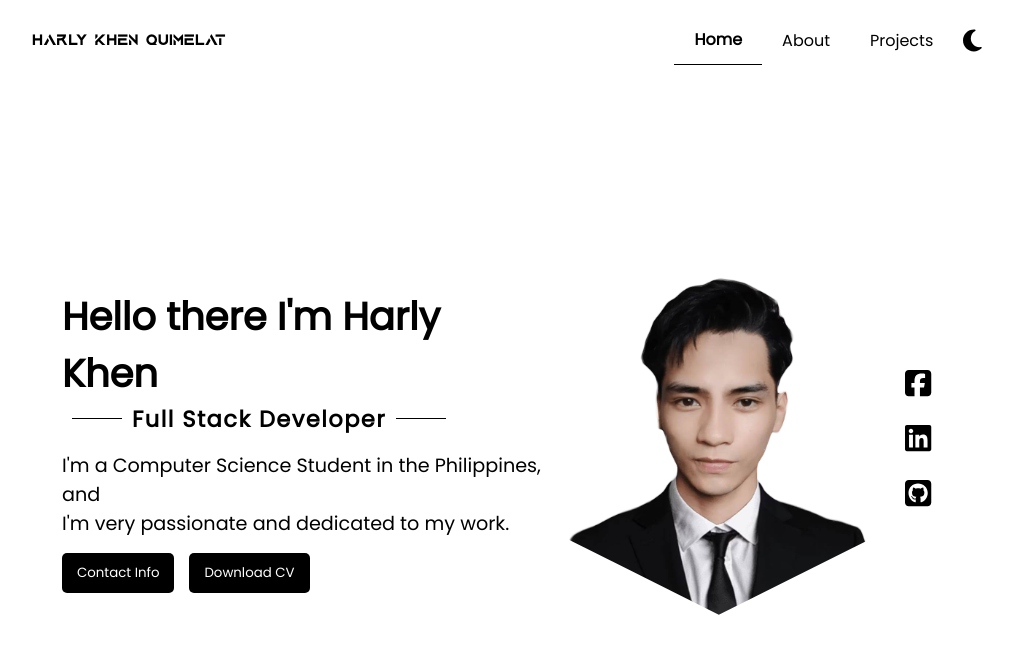
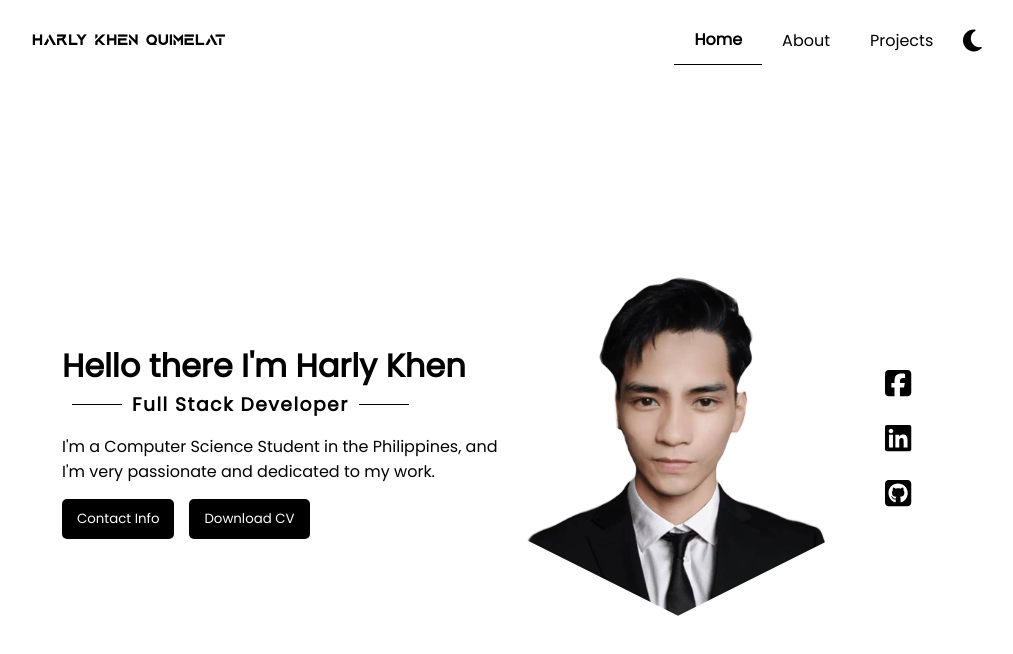
Before and after one commit to mokuken/harlykhen, a React (Vite) app: page /#/ in a window 1280 px wide. Shown: the top 654 px of the page, without its empty margins (138-1151 px from the left). Built offline with nearby package versions, Linux system fonts and the light colour scheme.

Commit message:
re-adjust home grid

```diff
--- a/src/App.css
+++ b/src/App.css
@@ -76,8 +76,8 @@ main {
 
   .home-container {
     display: grid;
-  grid-template-columns: 5fr 2fr 0.5fr; /* Moved the profile image to the left and socials to the right */
-  grid-template-rows: 1fr;
+    grid-template-columns: repeat(10, 1fr);
+    grid-template-rows: repeat(10, 1fr);
     grid-column-gap: 0px;
     grid-row-gap: 0px;
     height: 90vh;
@@ -85,8 +85,7 @@ main {
   }
 
 .hero {
-  grid-area: 1 / 1 / 2 / 2; /* Hero section in the first column */
-  font-size: larger;
+  grid-area: 1 / 1 / 11 / 6; /* Hero section in the first column */
 }
 
 .hero p {
@@ -121,16 +120,16 @@ main {
 }
 
 .socials {
-  grid-area: 1 / 3 / 2 / 4; /* Socials section in the third column (moved to the right) */
+  grid-area: 1 / 10 / 11 / 11; /* Socials section in the third column (moved to the right) */
 }
 
 .profile {
-  grid-area: 1 / 2 / 2 / 3; /* Profile image moved to the second column */
+  grid-area: 1 / 6 / 11 / 10; /* Profile image moved to the second column */
   display: flex;
   justify-content: center;
   align-items: center;
   clip-path: polygon(50% 0%, 100% 25%, 100% 75%, 50% 100%, 0% 75%, 0% 25%);
-  width: 350px;
+  width: 100%;
 }
 
 .profile img {
--- a/src/pages/Home.jsx
+++ b/src/pages/Home.jsx
@@ -5,13 +5,6 @@ import profile from '../assets/images/profile.png';
 function Home() {
     return (
         <div className='home-container'>
-            <div className="socials">
-                <div className="icons">
-                    <a href="#"><FontAwesomeIcon icon={faSquareFacebook} /></a>
-                    <a href="#"><FontAwesomeIcon icon={faLinkedin} /></a>
-                    <a href="#"><FontAwesomeIcon icon={faSquareGithub} /></a>
-                </div>
-            </div>
             <div className="hero">
                 <h1>Hello there I'm Harly Khen</h1>
                 <div className="profession">
@@ -27,6 +20,13 @@ function Home() {
             <div className="profile">
                 <img src={profile} alt="Profile" />
             </div>
+            <div className="socials">
+                <div className="icons">
+                    <a href="#"><FontAwesomeIcon icon={faSquareFacebook} /></a>
+                    <a href="#"><FontAwesomeIcon icon={faLinkedin} /></a>
+                    <a href="#"><FontAwesomeIcon icon={faSquareGithub} /></a>
+                </div>
+            </div>
         </div>
     )
 }
```
Lines whose indentation alone changed are shown as unchanged.
